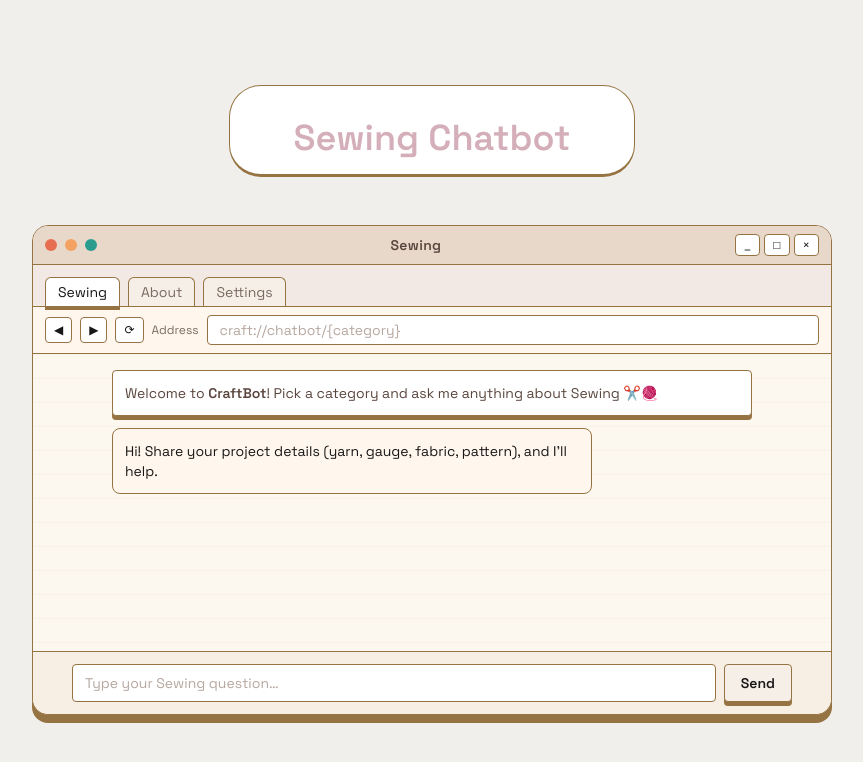
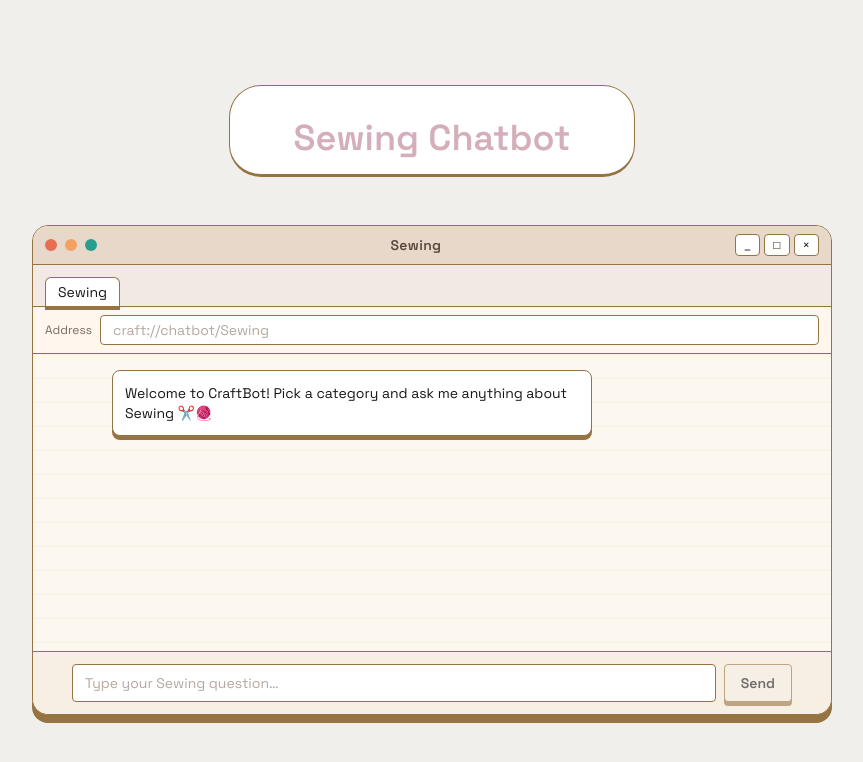
Before and after one commit to natalie-lim/craft-chatbot, a Next.js app: page /sewingChatbot in a window 1280 px wide. Shown: the top 762 px of the page, without its empty margins (208-1071 px from the left). Built offline with nearby package versions, Linux system fonts and the light colour scheme.

Commit message:
chatbox works

```diff
--- a/src/app/Chatbot.jsx
+++ b/src/app/Chatbot.jsx
@@ -1,10 +1,8 @@
 "use client";
 
-import React from "react";
-import { useState } from "react";
+import React, { useState } from "react";
 import { Space_Grotesk } from "next/font/google";
 import TypingText from "./TypingText";
-import { Search } from "lucide-react";
 
 const spaceGrotesk = Space_Grotesk({
   subsets: ["latin"],
@@ -12,9 +10,49 @@ const spaceGrotesk = Space_Grotesk({
 });
 
 export default function Chatbot({ category = "none", textColor }) {
-  const handleAskChat = () => {
+  const [question, setQuestion] = useState("");
+  const [isLoading, setIsLoading] = useState(false);
+  const [messages, setMessages] = useState([
+    {
+      role: "bot",
+      text: `Welcome to CraftBot! Pick a category and ask me anything about ${category || "your craft"} ✂️🧶`,
+    },
+  ]);
 
+  // accept the current question so we can call it with a snapshot
+  const fetchSuggestion = async (q) => {
+    try {
+      const res = await fetch("/api/suggest", {
+        method: "POST",
+        headers: { "Content-Type": "application/json" },
+        body: JSON.stringify({
+          prompt: `give advice on how to solve the issue of ${q} and if the issue is not
+          pertaining to the topic of ${category}, then say "I am not a chatbot for that subject"`,
+        }),
+      });
+      const data = await res.json();
+      return data.result ?? "No suggestion returned.";
+    } catch (err) {
+      console.error("Failed to fetch AI suggestion:", err);
+      return "Error retrieving suggestion.";
     }
+  };
+
+  const handleSubmit = async (e) => {
+    e.preventDefault();
+    const q = question.trim();
+    if (!q || isLoading) return;
+
+    // show the user message immediately
+    setMessages((prev) => [...prev, { role: "user", text: q }]);
+    setQuestion("");
+    setIsLoading(true);
+
+    // fetch suggestion and add bot reply
+    const suggestion = await fetchSuggestion(q);
+    setMessages((prev) => [...prev, { role: "bot", text: suggestion }]);
+    setIsLoading(false);
+  };
 
   return (
     <div
@@ -30,7 +68,6 @@ export default function Chatbot({ category = "none", textColor }) {
 
       {/* Retro Internet Tab */}
       <div className="relative w-full max-w-[800px] mt-12 rounded-2xl border border-[#967342] bg-[#fcf7ef] shadow-[0_8px_0_0_#967342] overflow-hidden">
-
         {/* Title bar */}
         <div className="flex items-center justify-between px-3 py-2 bg-[#e7d8c9] border-b border-[#967342]">
           <div className="flex items-center gap-2">
@@ -59,36 +96,20 @@ export default function Chatbot({ category = "none", textColor }) {
           <div className="px-3 py-1 rounded-t-md border border-b-0 border-[#967342] bg-white text-sm font-medium shadow-[0_4px_0_0_#967342]">
             {category || "Chat"}
           </div>
-        <div className="px-3 py-1 rounded-t-md border border-b-0 border-[#967342] bg-[#f6efe8] text-sm text-[#7a6a60]">
-          About
-        </div>
-        <div className="px-3 py-1 rounded-t-md border border-b-0 border-[#967342] bg-[#f6efe8] text-sm text-[#7a6a60]">
-          Settings
-        </div>
         </div>
 
         {/* Toolbar */}
         <div className="flex items-center gap-2 px-3 py-2 bg-[#fff7ed] border-b border-[#967342]">
-        <button className="px-2 py-1 border border-[#967342] rounded bg-white hover:bg-[#fff2de] text-xs">
-          ◀︎
-        </button>
-        <button className="px-2 py-1 border border-[#967342] rounded bg-white hover:bg-[#fff2de] text-xs">
-          ▶︎
-        </button>
-        <button className="px-2 py-1 border border-[#967342] rounded bg-white hover:bg-[#fff2de] text-xs">
-          ⟳
-        </button>
           <div className="flex-1 flex items-center gap-2">
             <span className="text-xs text-[#7a6a60]">Address</span>
             <input
               className="flex-1 text-sm px-3 py-1 border border-[#967342] rounded bg-white placeholder:text-[#b6a79f] focus:outline-none"
-            placeholder="craft://chatbot/{category}"
+              placeholder={`craft://chatbot/${category || "craft"}`}
               readOnly
             />
           </div>
         </div>
 
-      {/* Content area with subtle scanlines */}
         <div
           className="px-4 pt-4 pb-20 h-[360px] overflow-y-auto"
           style={{
@@ -97,43 +118,55 @@ export default function Chatbot({ category = "none", textColor }) {
           }}
         >
           <div className="mx-auto max-w-[640px] space-y-3">
-          <div className="p-3 border border-[#967342] rounded bg-white shadow-[0_4px_0_0_#967342]">
-            <p className="text-sm text-[#5a463e]">
-              Welcome to <span className="font-semibold">CraftBot</span>! Pick a
-              category and ask me anything about {category || "your craft"} ✂️🧶
-            </p>
-          </div>
-
-          {/* Example message bubbles */}
-          <div className="flex justify-start">
-            <div className="max-w-[75%] p-3 border border-[#967342] rounded-lg bg-[#fff7ed] text-sm">
-              Hi! Share your project details (yarn, gauge, fabric, pattern), and I’ll help.
+            {messages.map((m, i) =>
+              m.role === "user" ? (
+                <div key={i} className="flex justify-end">
+                  <div className="max-w-[75%] p-3 border border-[#967342] rounded-lg bg-[#e6f7ff] text-sm shadow-[0_4px_0_0_#967342]">
+                    {m.text}
                   </div>
                 </div>
+              ) : (
+                <div key={i} className="flex justify-start">
+                  <div className="max-w-[75%] p-3 border border-[#967342] rounded-lg bg-white text-sm shadow-[0_4px_0_0_#967342]">
+                    {m.text}
+                  </div>
+                </div>
+              )
+            )}
+
+            {isLoading && (
+              <div className="flex justify-start">
+                <div className="max-w-[75%] p-3 border border-[#967342] rounded-lg bg-white text-sm shadow-[0_4px_0_0_#967342]">
+                  <span className="animate-pulse">CraftBot is typing…</span>
+                </div>
+              </div>
+            )}
           </div>
         </div>
 
         {/* Bottom input (dock) */}
         <div className="absolute bottom-0 left-0 right-0 bg-[#f8efe4] border-t border-[#967342] p-3">
           <form
-          onSubmit={(e) => e.preventDefault()}
+            onSubmit={handleSubmit}
             className="mx-auto flex w-[95%] max-w-[720px] items-center gap-2"
           >
             <input
+              value={question}
+              onChange={(e) => setQuestion(e.target.value)}
               className="flex-1 text-sm px-3 py-2 border border-[#967342] rounded bg-white placeholder:text-[#b6a79f] focus:outline-none"
               placeholder={`Type your ${category || "craft"} question…`}
+              aria-label="Your question"
             />
             <button
-            className="px-4 py-2 text-sm font-semibold border border-[#967342] rounded bg-[#f6efe8] hover:bg-white active:translate-y-[1px] shadow-[0_4px_0_0_#967342]"
+              className="px-4 py-2 text-sm font-semibold border border-[#967342] rounded bg-[#f6efe8] hover:bg-white active:translate-y-[1px] shadow-[0_4px_0_0_#967342] disabled:opacity-60"
               type="submit"
-            onClick={() => handleAskChat()}
+              disabled={!question.trim() || isLoading}
             >
               Send
             </button>
           </form>
         </div>
       </div>
-
     </div>
   );
 }
--- a/src/app/sewingChatbot/page.jsx
+++ b/src/app/sewingChatbot/page.jsx
@@ -11,7 +11,7 @@ const spaceGrotesk = Space_Grotesk({ subsets: ["latin"], weight: ["400", "600"]
 
 export default function SewingChatbot() {
   const router = useRouter();
-  const go = (path) => () => router.push(path); // helper
+  const go = (path) => () => router.push(path);
 
   return (
     <div className={`${spaceGrotesk.className} bg-[#f0efeb] min-h-screen w-full`}>
```
Lines whose indentation alone changed are shown as unchanged.
